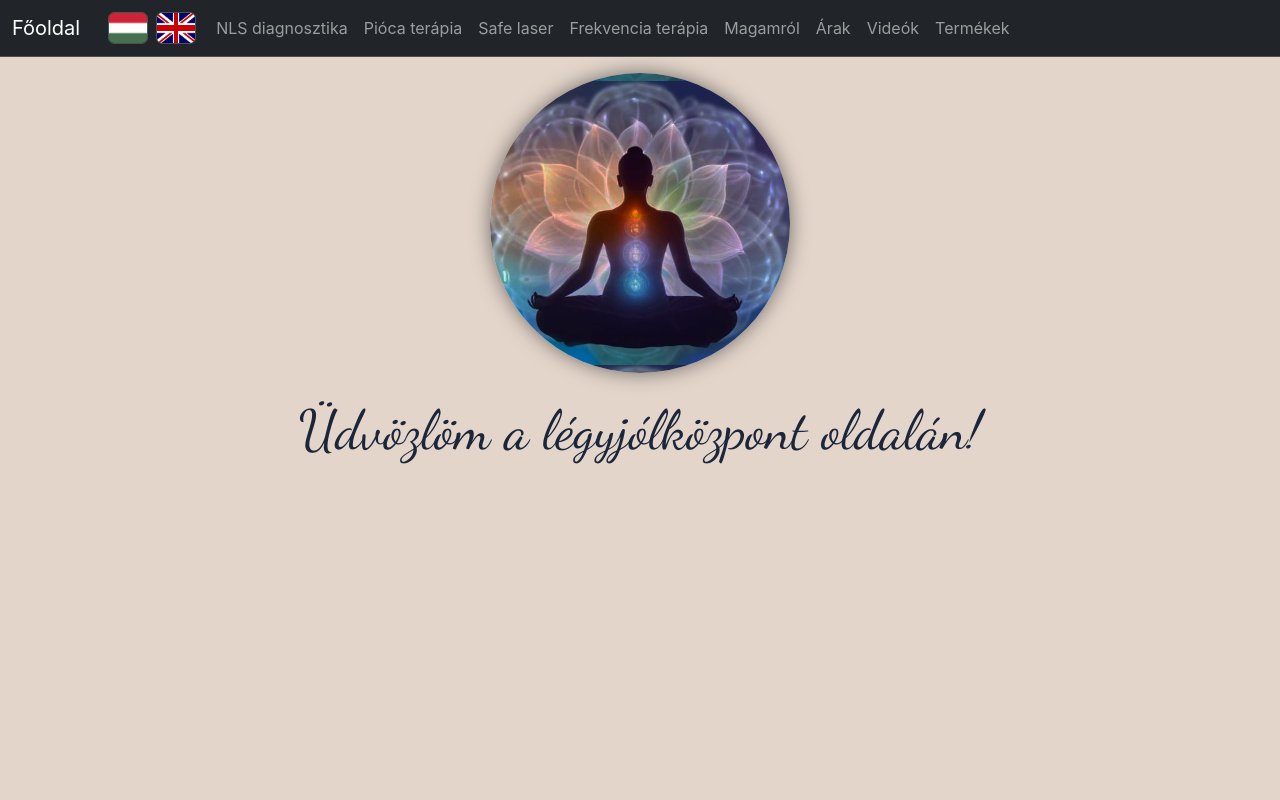
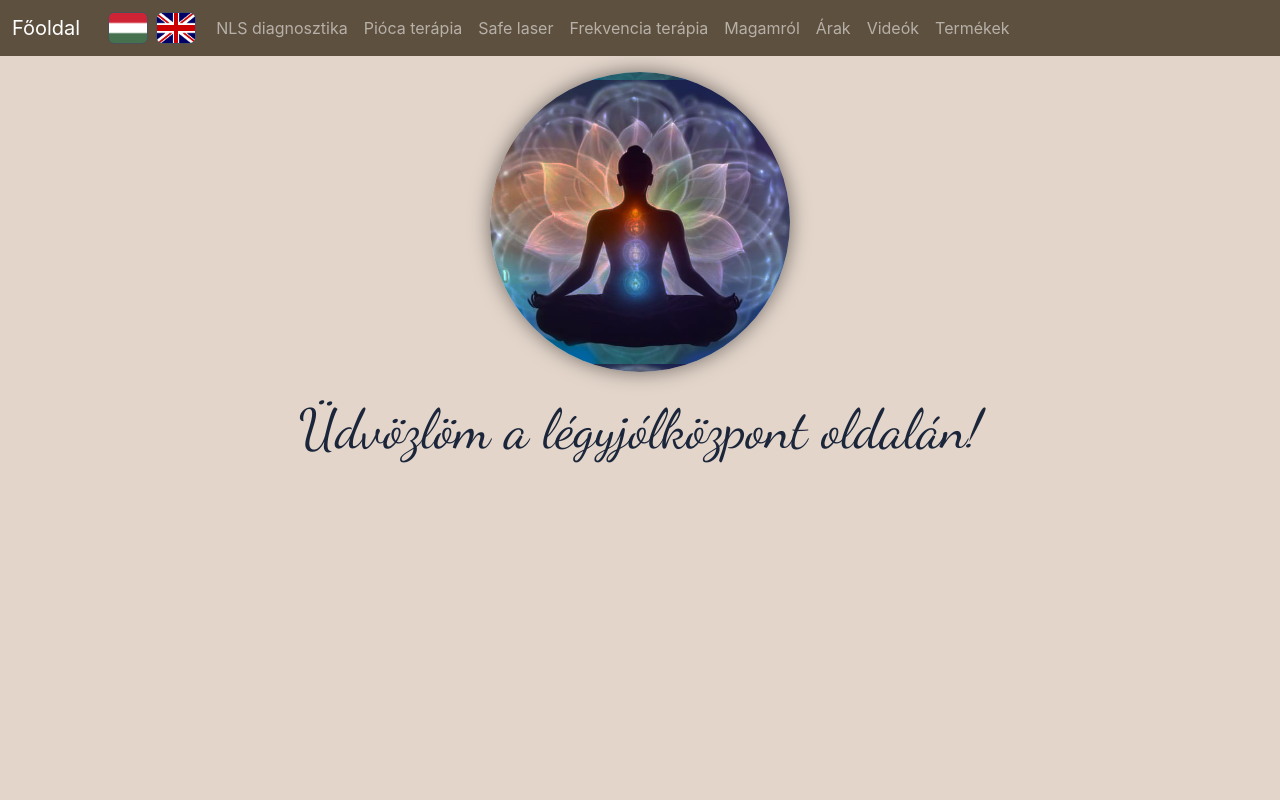
Before and after one commit to csabaagosthazy/bewell, a React (Create React App) app: page / in a window 1280 px wide. Shown: the top 800 px of the page. Built offline with nearby package versions, Linux system fonts and the light colour scheme.

Commit message:
footer + nav bg

```diff
--- a/src/App.css
+++ b/src/App.css
@@ -301,6 +301,10 @@ html {
   background-color: #E3D5CA;
 }
 
+.bg-dark {
+  background-color: #5E503F !important;
+}
+
 .szoveg {
   font-family: "Dancing Script", cursive;
   font-optical-sizing: auto;
--- a/src/App.js
+++ b/src/App.js
@@ -28,7 +28,7 @@ function App() {
       <div>
         <Router>
           <nav
-            className="navbar bg-dark border-bottom border-body navbar-expand-lg"
+            className="navbar bg-dark border-body navbar-expand-lg"
             data-bs-theme="dark"
           >
             <div className="container-fluid">
```
